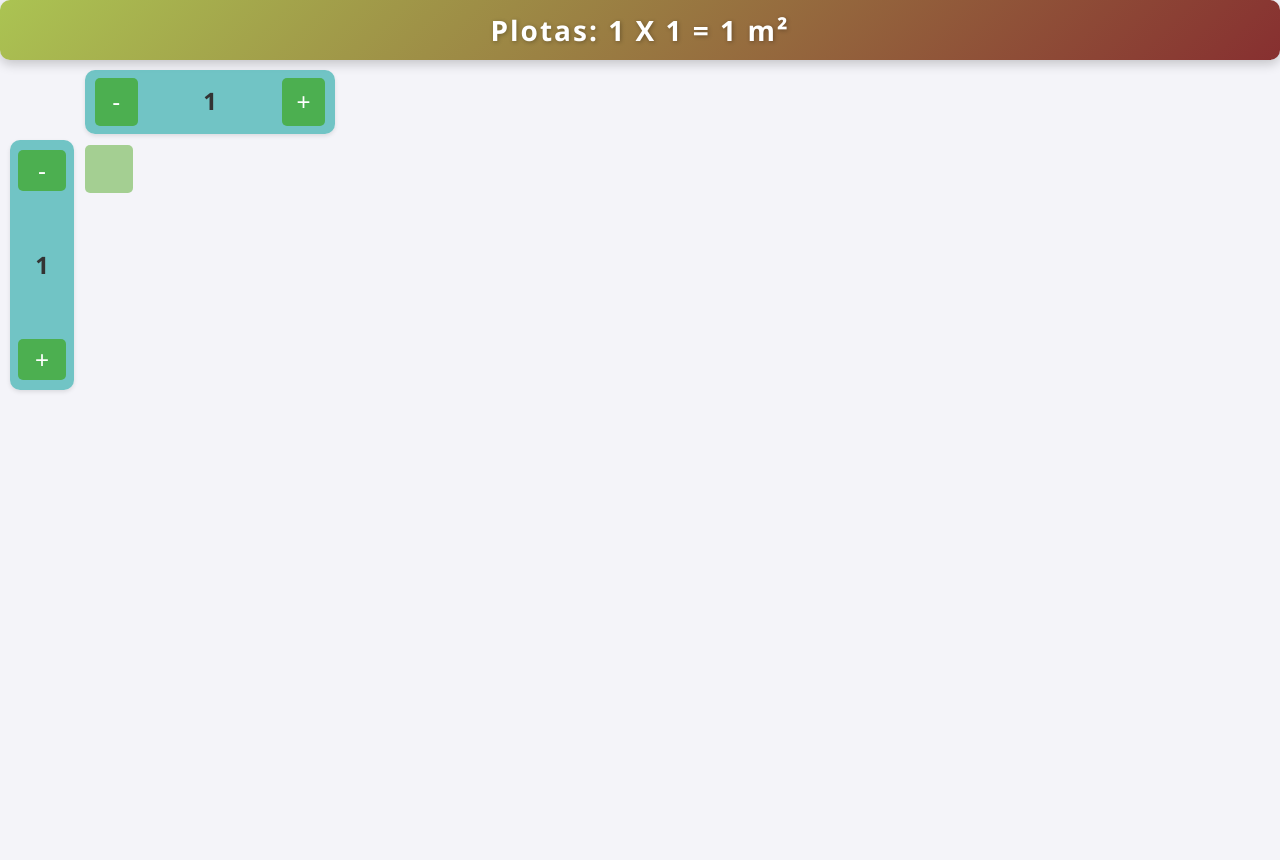
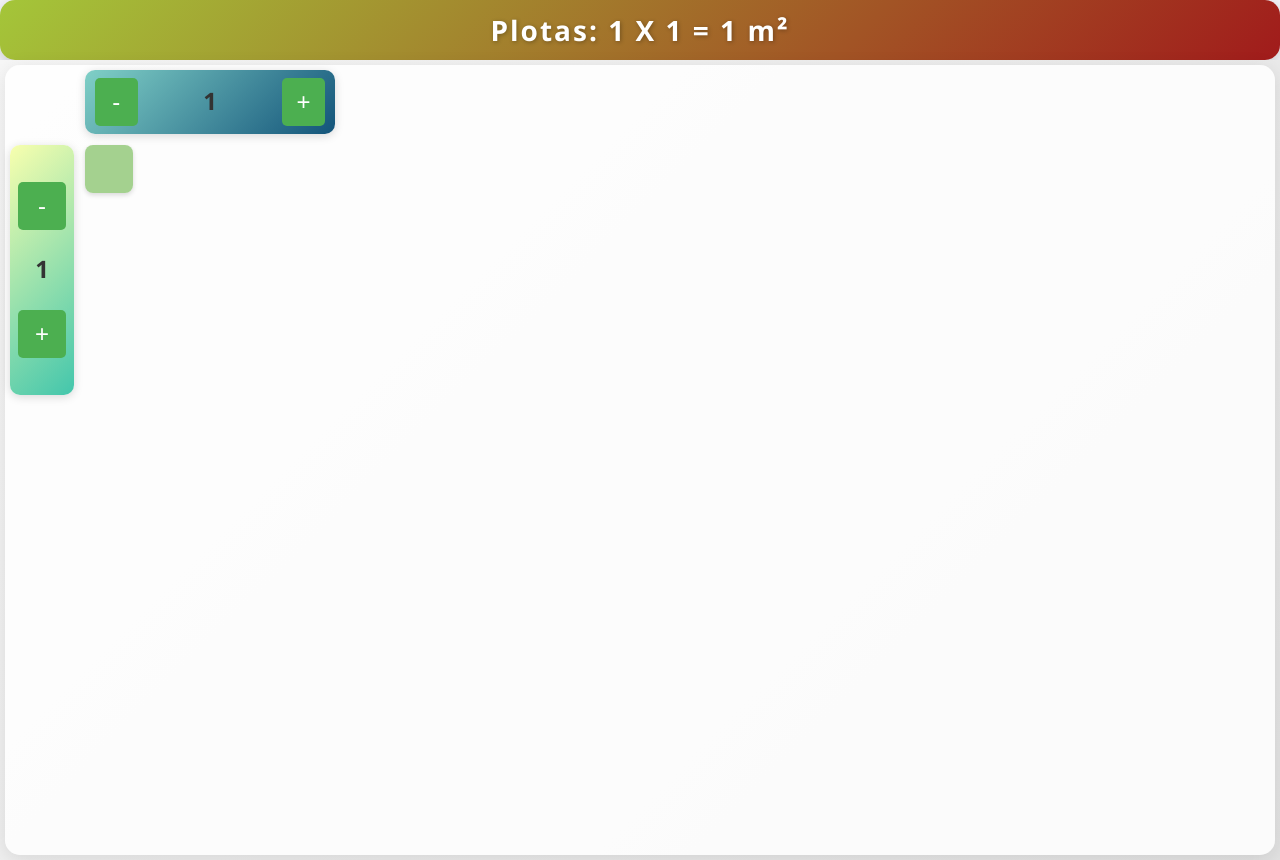
Before and after one commit to JustinasPakalnis/react-squares, a React (Vite) app: page / in a window 1280 px wide. Built offline with nearby package versions, Linux system fonts and the light colour scheme.

Commit message:
block working

```diff
--- a/src/App.css
+++ b/src/App.css
@@ -1,3 +1,4 @@
+/* General Reset and Styling */
 body,
 body * {
   margin: 0;
@@ -12,30 +13,33 @@ body {
   line-height: 1.6;
 }
 
+/* Main Container Styling */
 main {
   min-height: 100vh;
   padding: 5px;
   position: relative;
+  display: flex;
+  /* align-items: center;
+  justify-content: center; */
+  background: linear-gradient(135deg, #f7f7f7, #e2e2e2);
 }
 
+/* Header Styling */
 .header {
-  background: linear-gradient(
-    135deg,
-    rgba(158, 187, 53, 0.85),
-    rgba(116, 13, 13, 0.85)
-  );
+  background: linear-gradient(135deg, #a4c639, #a11b1b);
   height: 60px;
   display: flex;
   align-items: center;
   justify-content: center;
   padding: 0 20px;
-  box-shadow: 0 4px 12px rgba(0, 0, 0, 0.2);
-  border-radius: 10px;
-  transition: transform 0.3s ease;
+  box-shadow: 0 4px 15px rgba(0, 0, 0, 0.2);
+  border-radius: 15px;
+  transition: transform 0.3s ease, background 0.3s ease;
 }
 
 .header:hover {
   transform: translateY(-5px);
+  background: linear-gradient(135deg, #b9d656, #c13e3e);
 }
 
 .headerBoard {
@@ -45,13 +49,15 @@ main {
   font-weight: bold;
   text-shadow: 1px 1px 4px rgba(0, 0, 0, 0.3);
   letter-spacing: 2px;
-  transition: color 0.3s ease;
+  transition: color 0.3s ease, text-shadow 0.3s ease;
 }
 
 .headerBoard:hover {
   color: #ffffcc;
+  text-shadow: 2px 2px 8px rgba(0, 0, 0, 0.5);
 }
 
+/* Button Styling */
 button {
   height: 3rem;
   width: 3rem;
@@ -61,23 +67,28 @@ button {
   color: white;
   cursor: pointer;
   font-size: 1.5rem;
-  transition: background-color 0.3s ease;
+  transition: background-color 0.3s ease, transform 0.3s ease;
 }
 
 button:hover {
-  background-color: #45a049;
+  background-color: #3d8c42;
+  transform: translateY(-3px);
 }
 
+/* Panel Styling */
 .panel {
   display: flex;
   padding: 10px;
-  border-radius: 10px;
+  border-radius: 15px;
   background-color: rgba(70, 180, 180, 0.75);
-  box-shadow: 0 2px 4px rgba(0, 0, 0, 0.1);
+  box-shadow: 0 2px 10px rgba(0, 0, 0, 0.15);
   gap: 50px;
+  backdrop-filter: blur(5px);
 }
 
+/* Top Panel Styling */
 .topPanel {
+  z-index: 1;
   margin-left: 65px;
   align-items: center;
   justify-content: center;
@@ -86,18 +97,31 @@ button:hover {
   position: absolute;
   top: 10px;
   left: 20px;
+  display: flex;
+  justify-content: center;
+  border-radius: 10px;
+  box-shadow: 0 2px 10px rgba(0, 0, 0, 0.15);
+  background: linear-gradient(135deg, #80d0c7, #13547a);
 }
 
+/* Side Panel Styling */
 .sidePanel {
+  z-index: 1;
   height: 250px;
   flex-direction: column;
   align-items: center;
   justify-content: center;
   width: 4rem;
   position: absolute;
-  top: 80px;
+  top: 85px;
   left: 10px;
+  display: flex;
+  gap: 15px;
+  border-radius: 10px;
+  box-shadow: 0 2px 10px rgba(0, 0, 0, 0.15);
+  background: linear-gradient(135deg, #f8ffae, #43c6ac);
 }
+
 p {
   font-weight: bold;
   font-size: 1.5rem;
@@ -105,29 +129,22 @@ p {
   height: 50px;
   text-align: center;
   line-height: 2;
+  transition: color 0.3s ease;
 }
+
+p:hover {
+  color: #357219;
+}
+
+/* Container Styling */
 .container {
+  width: 100%;
   padding: 5rem;
   display: flex;
   gap: 0.3rem;
-}
-.block {
-  height: 3rem;
-  width: 3rem;
-  background-color: #69b44691;
-  border-radius: 5px;
-  transition: 0.3s ease-in-out;
-}
-.block:hover {
-  background-color: rgba(57, 112, 31, 0.568);
-  padding: 0.5rem;
-}
-.blockChecked {
-  height: 3rem;
-  width: 3rem;
-  background-color: #35721991;
-  border-radius: 5px;
-  border: 3px solid #5a7c4a91;
+  background-color: rgba(255, 255, 255, 0.85);
+  border-radius: 15px;
+  box-shadow: 0 4px 20px rgba(0, 0, 0, 0.1);
 }
 
 .container > div {
@@ -135,3 +152,38 @@ p {
   flex-direction: column;
   gap: 0.3rem;
 }
+
+/* Block Styling */
+.block {
+  height: 3rem;
+  width: 3rem;
+  background-color: rgba(105, 180, 70, 0.6);
+  border-radius: 8px;
+  transition: 0.3s ease-in-out;
+  text-align: center;
+  display: flex;
+  align-items: center;
+  justify-content: center;
+  font-size: 1.2rem;
+  color: #fff;
+  box-shadow: 0 2px 5px rgba(0, 0, 0, 0.15);
+  cursor: pointer;
+}
+
+.block:hover {
+  background-color: rgba(57, 112, 31, 0.8);
+  transform: scale(1.1);
+  box-shadow: 0 4px 10px rgba(0, 0, 0, 0.2);
+}
+
+/* Checked Block Styling */
+.blockChecked {
+  height: 3rem;
+  width: 3rem;
+  background-color: rgba(53, 114, 25, 0.6);
+  border-radius: 8px;
+  border: 3px solid rgba(90, 124, 74, 0.6);
+  box-shadow: 0 2px 8px rgba(0, 0, 0, 0.3);
+  transition: 0.3s ease-in-out;
+  transform: scale(1.1);
+}
--- a/src/components/main/Main.jsx
+++ b/src/components/main/Main.jsx
@@ -1,31 +1,42 @@
-import { useContext } from "react";
+import { useContext, useState, useEffect } from "react";
 import { GlobalContext } from "../../context/GlobalContext";
 import { SidePanel } from "../side_panel/SidePanel";
 import { TopPanel } from "../top_panel/TopPanel";
-import { useState } from "react";
+
 export function Main() {
-  const { column, row, addRow, addColumn, remoweColumn, remoweRow } =
-    useContext(GlobalContext);
-  const rowArray = Array(row).fill("x");
-  const columnArray = Array(column).fill("x");
-  console.log(rowArray);
-  console.log(columnArray);
-  const [blockClass, setBlockClass] = useState("block");
+  const { column, row } = useContext(GlobalContext);
+  const [blockClasses, setBlockClasses] = useState([]);
+
+  useEffect(() => {
+    setBlockClasses(Array(row).fill(Array(column).fill("block")));
+  }, [row, column]);
+
+  const toggleBlockClass = (rowIndex, colIndex) => {
+    setBlockClasses((prevState) =>
+      prevState.map((row, rIndex) =>
+        row.map((block, cIndex) =>
+          rIndex === rowIndex && cIndex === colIndex
+            ? block === "block"
+              ? "blockChecked"
+              : "block"
+            : block
+        )
+      )
+    );
+  };
 
   return (
     <main>
-      <TopPanel></TopPanel>
-      <SidePanel></SidePanel>
+      <TopPanel />
+      <SidePanel />
       <div className="container">
-        {rowArray.map((row, rowIndex) => (
+        {blockClasses.map((row, rowIndex) => (
           <div key={rowIndex}>
-            {columnArray.map((row, colIndex) => (
+            {row.map((blockClass, colIndex) => (
               <div
-                onClick={() =>
-                  className === "block" ? "blockChecked" : "block"
-                }
                 key={colIndex}
-                className="block"
+                className={blockClass}
+                onClick={() => toggleBlockClass(rowIndex, colIndex)}
               ></div>
             ))}
           </div>
@@ -34,3 +45,39 @@ export function Main() {
     </main>
   );
 }
+
+// import { useContext } from "react";
+// import { GlobalContext } from "../../context/GlobalContext";
+// import { SidePanel } from "../side_panel/SidePanel";
+// import { TopPanel } from "../top_panel/TopPanel";
+// import { useState } from "react";
+// export function Main() {
+//   const { column, row, addRow, addColumn, remoweColumn, remoweRow } =
+//     useContext(GlobalContext);
+//   const rowArray = Array(row).fill("x");
+//   const columnArray = Array(column).fill("x");
+//   console.log(rowArray);
+//   console.log(columnArray);
+//   const [blockClasses, setBlockClasses] = useState(
+//     rowArray.map(() => columnArray.map(() => "block"))
+//   );
+//   console.log(blockClasses);
+
+//   return (
+//     <main>
+//       <TopPanel></TopPanel>
+//       <SidePanel></SidePanel>
+//       <div className="container">
+//         {rowArray.map((row, rowIndex) => (
+//           <div key={rowIndex}>
+//             {columnArray.map((column, colIndex) => (
+//               <div key={colIndex} className="block">
+//                 {colIndex}{rowIndex}
+//               </div>
+//             ))}
+//           </div>
+//         ))}
+//       </div>
+//     </main>
+//   );
+// }
```
